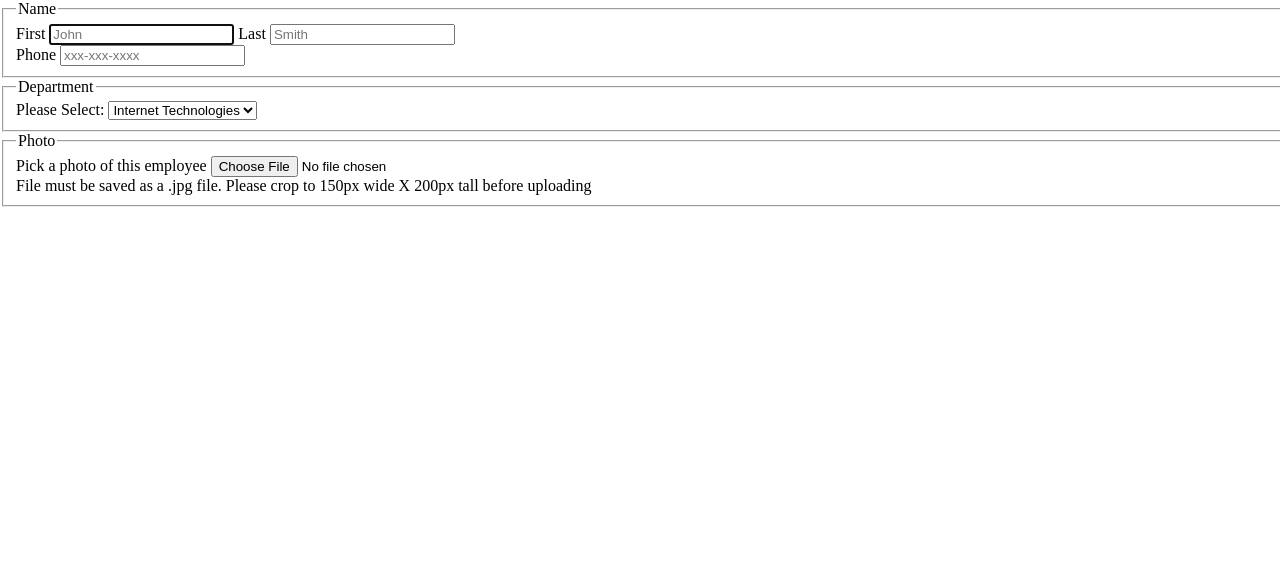
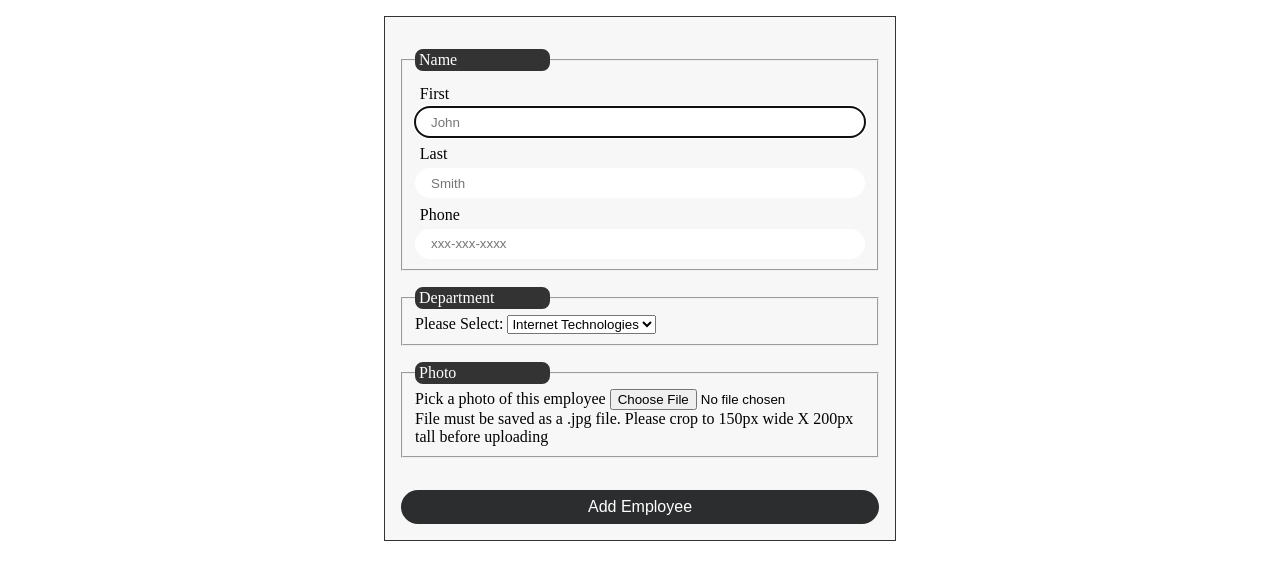
Before and after one commit to manoy96/PHPmySQL, a PHP site: page /add.html in a window 1280 px wide. Shown: the top 580 px of the page. Run offline with PHP 8.4, Linux system fonts and the light colour scheme.

```diff
--- a/Unit05/add.html
+++ b/Unit05/add.html
@@ -14,20 +14,21 @@
     <fieldset>
       <legend>Name</legend>
       <section id="fullName" class="normal">
-          <label ><span>First</span>
+          <label><span>First</span>
             <input name="first" type="text" class="myInput" placeholder = "John" pattern="[a-zA-Z-]{3,99}" autofocus required>
           </label>
 
         <!-- ------------------LAST--------------------------------------- -->
-          <label ><span>Last</span>
+          <label><span>Last</span>
             <input name="last" type="text" class="myInput" placeholder = "Smith" pattern="[a-zA-Z0-9-]{3,99}" required>
           </label>
-          </section>
+
 
             <!------------------PHONE--------------------------------------- -->
-              <label ><span>Phone</span>
+              <label><span>Phone</span>
                 <input name="phone" type="phone" class="myInput" placeholder = "xxx-xxx-xxxx" pattern="[0-9]{3}-[0-9]{3}-[0-9]{4}" required>
               </label>
+            </section>
     </fieldset>
 
     <fieldset>
@@ -52,6 +53,8 @@
           </label>
         </fieldset>
 
+        <input type="submit" value="Add Employee" id="submitButton" class="submitButton">
+
     </form>
 
 
--- a/Unit05/css/styles.css
+++ b/Unit05/css/styles.css
@@ -35,14 +35,44 @@ form.myForm section {
 }
 
 form{
-	width: 100%;
+	width: 40%;
+	margin: 1rem auto;
+	background-color: rgb(247, 247, 247);
+	border: 1px solid #333;
+	padding: 1rem;
 }
 form fieldset{
 	width: 100%;
 	display: flex;
 	flex-direction: column;
+	margin: 1rem 0;
 }
+fieldset section {
+	display: flex;
+	flex-direction: column;
+}
+fieldset section label{
+	display: flex;
+	flex-direction: column;
+}
+fieldset section label span {
+	margin: .5rem 0 .3rem .3rem;
+}
+fieldset section label input{
+	border-radius: 15px;
+	border: none;
+	background-color: rgb(255, 255, 255);
+	height: 30px;
+	padding: .2rem 1rem;
+}
+fieldset legend{
+	width: 30%;
+	border: 2px solid #333;
+	border-radius: 8px;
+	background-color: #333;
+	color: #fff;
 
+}
 
 form.myForm label {display: block;}
 form.myForm span {
@@ -71,8 +101,7 @@ form.myForm .myInput:focus {
 
 .submitButton {
 	border-radius: 20px;
-	background: #5157a8;
-	background: linear-gradient(to bottom,  #5157a8 0%,#a5a2c2 100%);
+	background: #2c2d2e;
 	color: white;
 	border: none;
 	width: 100%;
@@ -80,6 +109,9 @@ form.myForm .myInput:focus {
 	text-align: center;
 	font-size: 1rem;
 	margin-top: 1rem;
+}
+.submitButton:hover{
+	background-color: rgb(71, 71, 71);
 }
 
 
```
Also changed, not shown: Unit05/saveToDatabasePractice.php (+8 -5 lines), 1 other file.
